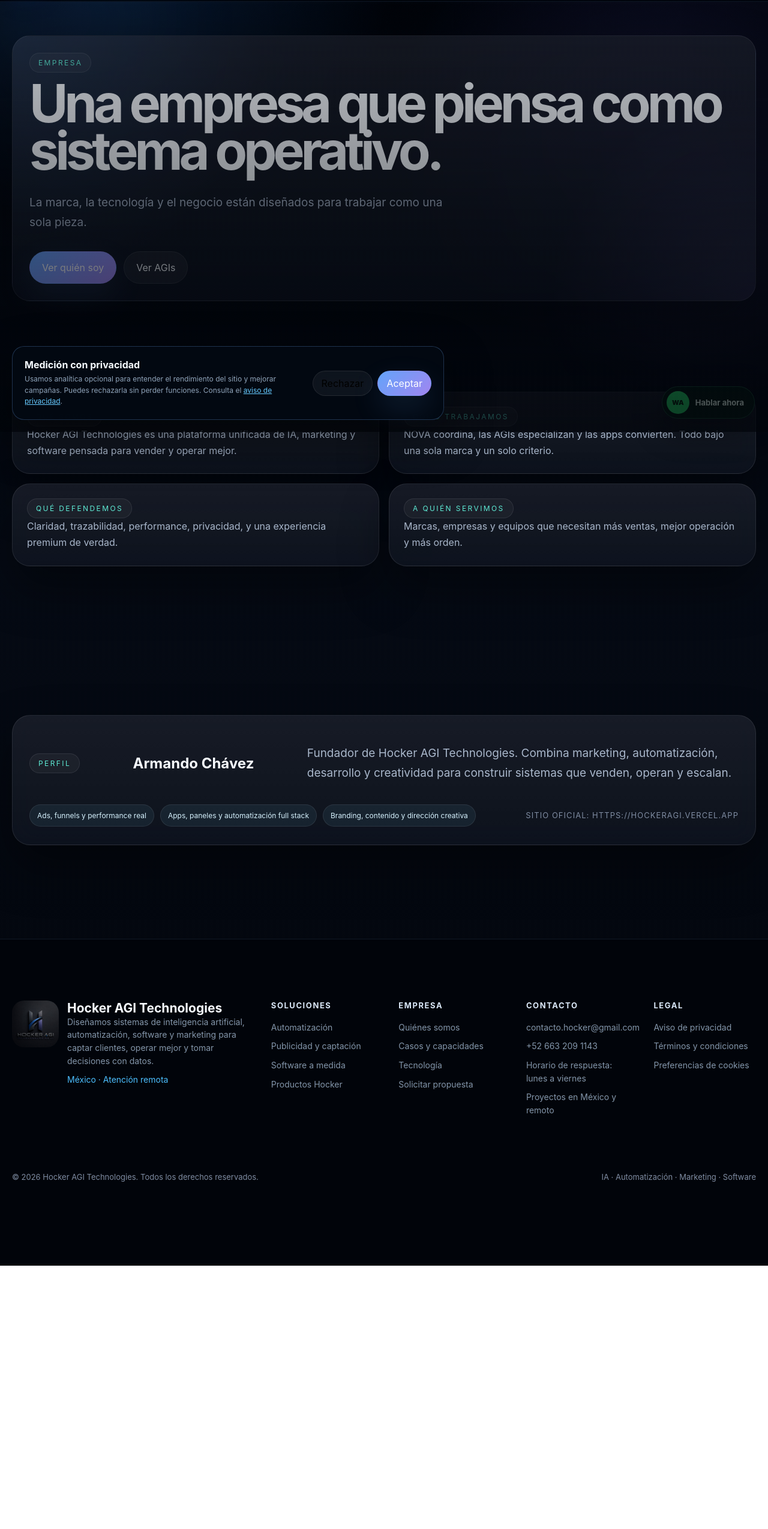
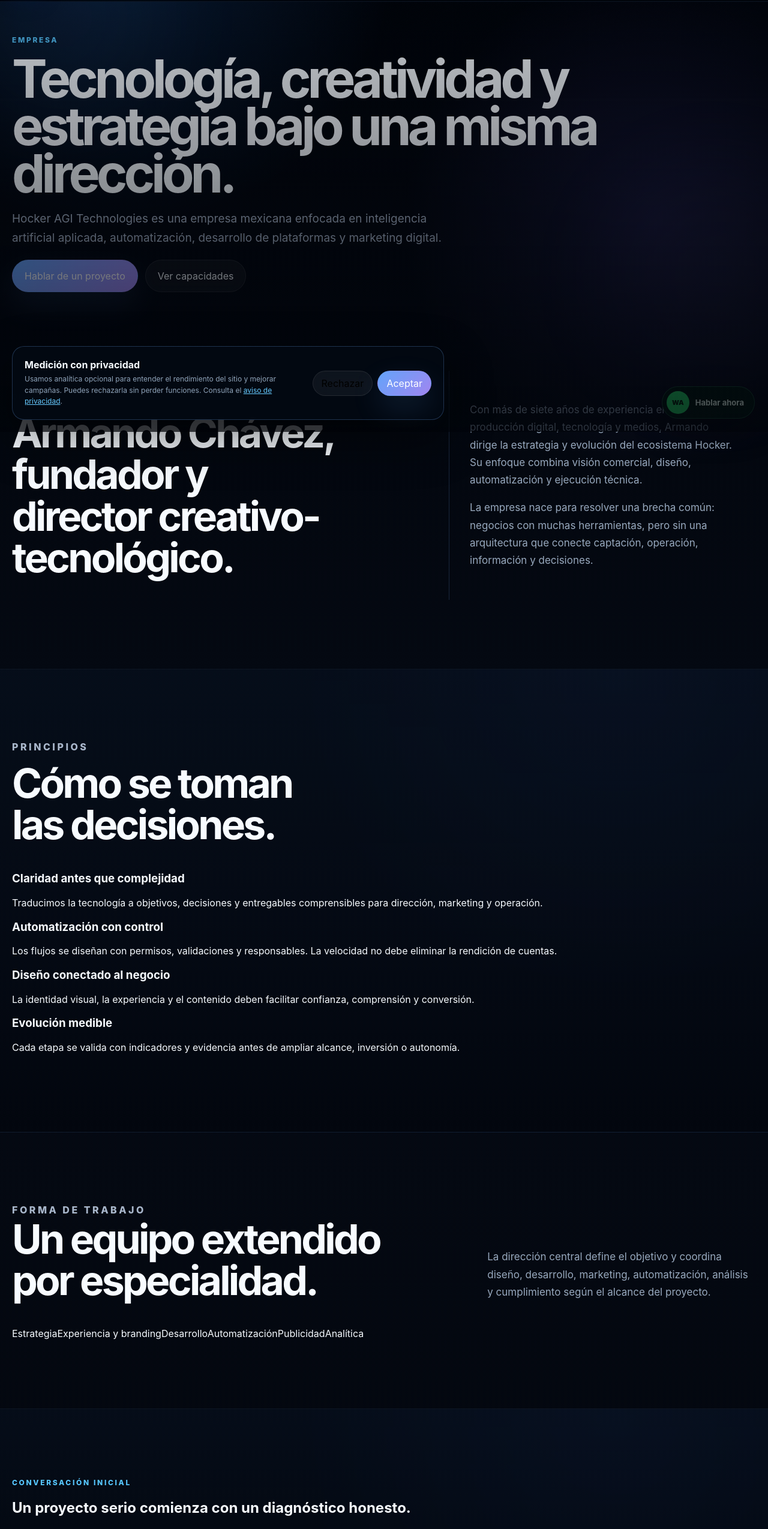
Before and after one commit to HockerAGI/hocker.agi, a Next.js app: page /empresa in a window 1280 px wide. Shown: the part 80-2629 px from the top of the page at 60% size. Before the commit the page ends 2190 px from the top, so only its background shows below. Built offline with nearby package versions, Linux system fonts and the light colour scheme.

Commit message:
feat(content): create formal company and founder narrative

```diff
--- a/src/app/empresa/page.tsx
+++ b/src/app/empresa/page.tsx
@@ -1,55 +1,64 @@
 import type { Metadata } from "next";
 import Link from "next/link";
-import { PROFILE, SITE } from "@/lib/site-data";
-
-const pillars = [
-  {
-    title: "Qué somos",
-    text: "Hocker AGI Technologies es una plataforma unificada de IA, marketing y software pensada para vender y operar mejor.",
-  },
-  {
-    title: "Cómo trabajamos",
-    text: "NOVA coordina, las AGIs especializan y las apps convierten. Todo bajo una sola marca y un solo criterio.",
-  },
-  {
-    title: "Qué defendemos",
-    text: "Claridad, trazabilidad, performance, privacidad, y una experiencia premium de verdad.",
-  },
-  {
-    title: "A quién servimos",
-    text: "Marcas, empresas y equipos que necesitan más ventas, mejor operación y más orden.",
-  },
-];
 
 export const metadata: Metadata = {
   title: "Empresa",
-  description: "Historia, visión y doctrina de Hocker AGI Technologies.",
+  description: "Conoce la visión, el método y la dirección de Hocker AGI Technologies, empresa mexicana de IA, automatización, software y marketing.",
+  alternates: { canonical: "/empresa" },
 };
+
+const principles = [
+  { title: "Claridad antes que complejidad", text: "Traducimos la tecnología a objetivos, decisiones y entregables comprensibles para dirección, marketing y operación." },
+  { title: "Automatización con control", text: "Los flujos se diseñan con permisos, validaciones y responsables. La velocidad no debe eliminar la rendición de cuentas." },
+  { title: "Diseño conectado al negocio", text: "La identidad visual, la experiencia y el contenido deben facilitar confianza, comprensión y conversión." },
+  { title: "Evolución medible", text: "Cada etapa se valida con indicadores y evidencia antes de ampliar alcance, inversión o autonomía." },
+] as const;
 
 export default function CompanyPage() {
   return (
-    <div>
-      <section className="page-hero">
-        <div className="container">
-          <div className="panel hero-panel">
-            <div className="kicker">Empresa</div>
-            <h1 className="hero-title">Una empresa que piensa como sistema operativo.</h1>
-            <p className="hero-text">La marca, la tecnología y el negocio están diseñados para trabajar como una sola pieza.</p>
-            <div className="hero-actions">
-              <Link href="/portfolio" className="button button-primary button-big">Ver quién soy</Link>
-              <Link href="/agis" className="button button-secondary button-big">Ver AGIs</Link>
-            </div>
+    <>
+      <section className="page-hero commercial-page-hero">
+        <div className="container narrow-container">
+          <p className="eyebrow">EMPRESA</p>
+          <h1 className="hero-title">Tecnología, creatividad y estrategia bajo una misma dirección.</h1>
+          <p className="hero-text">
+            Hocker AGI Technologies es una empresa mexicana enfocada en inteligencia artificial aplicada, automatización, desarrollo de plataformas y marketing digital.
+          </p>
+          <div className="hero-actions">
+            <Link href="/contacto" className="button button-primary button-big">Hablar de un proyecto</Link>
+            <Link href="/portfolio" className="button button-secondary button-big">Ver capacidades</Link>
           </div>
         </div>
       </section>
 
       <section className="section">
+        <div className="container founder-grid company-founder-grid">
+          <div>
+            <p className="eyebrow">DIRECCIÓN</p>
+            <h2>Armando Chávez, fundador y director creativo-tecnológico.</h2>
+          </div>
+          <div className="founder-copy">
+            <p>
+              Con más de siete años de experiencia en publicidad, producción digital, tecnología y medios, Armando dirige la estrategia y evolución del ecosistema Hocker. Su enfoque combina visión comercial, diseño, automatización y ejecución técnica.
+            </p>
+            <p>
+              La empresa nace para resolver una brecha común: negocios con muchas herramientas, pero sin una arquitectura que conecte captación, operación, información y decisiones.
+            </p>
+          </div>
+        </div>
+      </section>
+
+      <section className="section section-contrast">
         <div className="container">
-          <div className="grid-2 section-grid">
-            {pillars.map((pillar) => (
-              <article key={pillar.title} className="card card-pad">
-                <div className="kicker">{pillar.title}</div>
-                <p>{pillar.text}</p>
+          <div className="section-head">
+            <p className="eyebrow">PRINCIPIOS</p>
+            <h2>Cómo se toman las decisiones.</h2>
+          </div>
+          <div className="principle-grid">
+            {principles.map((principle) => (
+              <article key={principle.title}>
+                <h3>{principle.title}</h3>
+                <p>{principle.text}</p>
               </article>
             ))}
           </div>
@@ -58,19 +67,34 @@
 
       <section className="section">
         <div className="container">
-          <div className="panel panel-cta">
-            <div className="kicker">Perfil</div>
-            <h2>{PROFILE.name}</h2>
-            <p className="hero-text">{PROFILE.summary}</p>
-            <div className="tag-row">
-              {PROFILE.bullets.map((bullet) => (
-                <span key={bullet} className="tag tag-soft">{bullet}</span>
-              ))}
+          <div className="section-head split-head">
+            <div>
+              <p className="eyebrow">FORMA DE TRABAJO</p>
+              <h2>Un equipo extendido por especialidad.</h2>
             </div>
-            <p className="section-note">Sitio oficial: {SITE.url}</p>
+            <p>La dirección central define el objetivo y coordina diseño, desarrollo, marketing, automatización, análisis y cumplimiento según el alcance del proyecto.</p>
+          </div>
+          <div className="company-capability-row">
+            <span>Estrategia</span>
+            <span>Experiencia y branding</span>
+            <span>Desarrollo</span>
+            <span>Automatización</span>
+            <span>Publicidad</span>
+            <span>Analítica</span>
           </div>
         </div>
       </section>
-    </div>
+
+      <section className="section section-contrast">
+        <div className="container proposal-panel">
+          <div>
+            <p className="eyebrow">CONVERSACIÓN INICIAL</p>
+            <h2>Un proyecto serio comienza con un diagnóstico honesto.</h2>
+            <p>Revisamos el objetivo, la fricción actual, los datos disponibles y las dependencias antes de recomendar una solución.</p>
+          </div>
+          <Link href="/contacto" className="button button-primary button-big">Solicitar diagnóstico</Link>
+        </div>
+      </section>
+    </>
   );
 }
```
